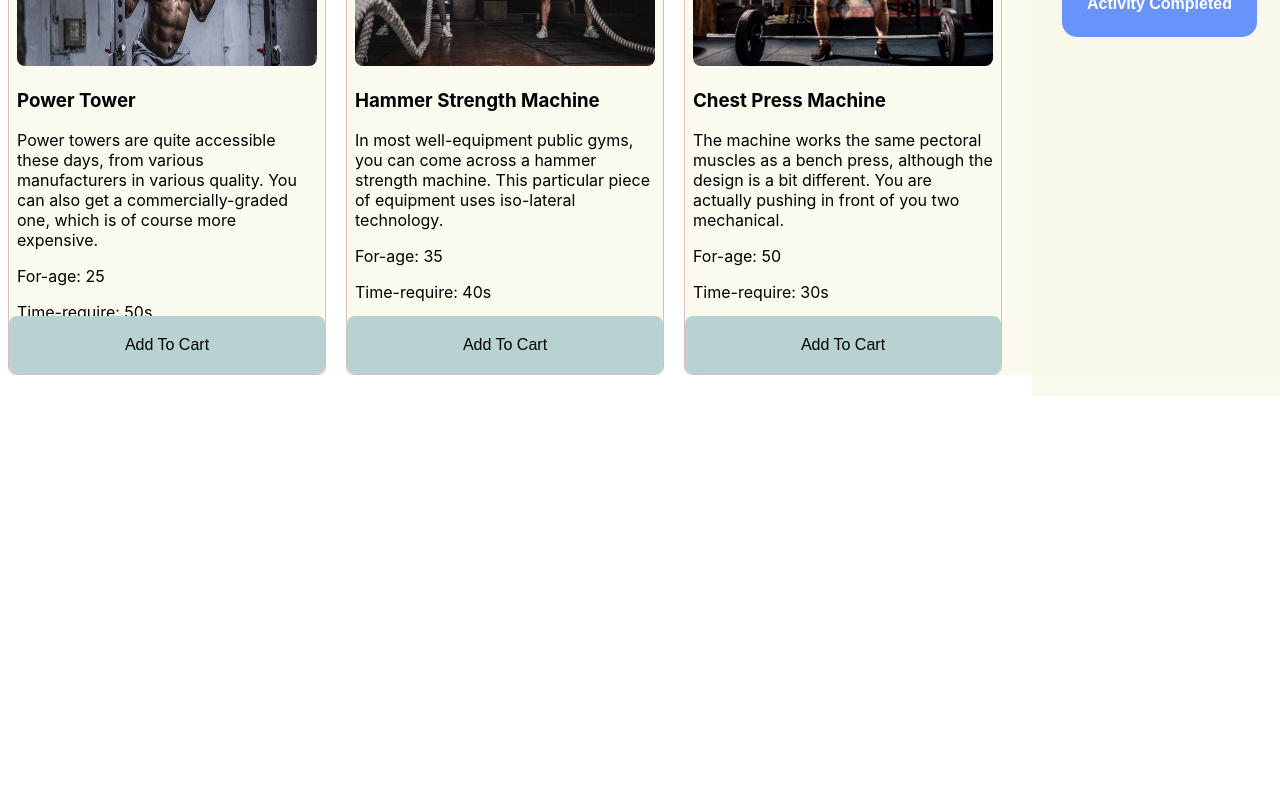
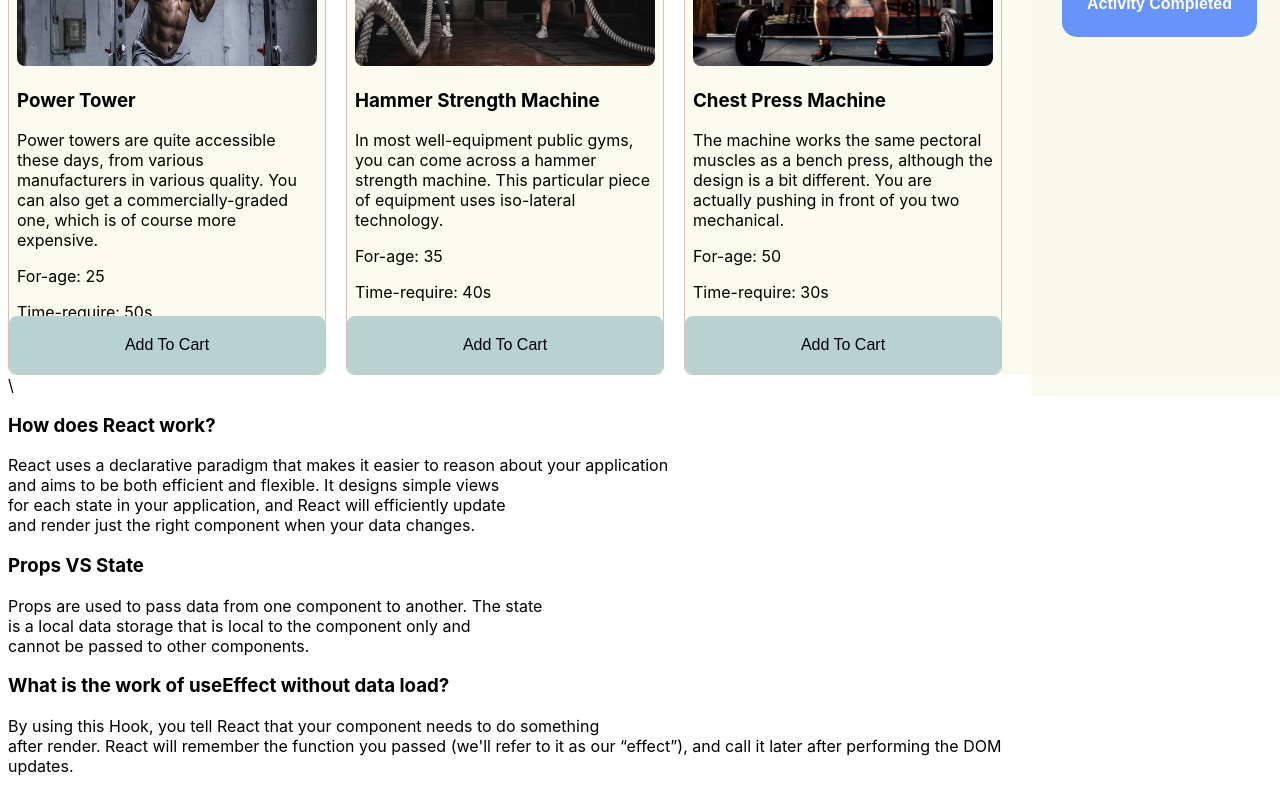
Before and after one commit to delower68/build-your-body, a React (Create React App) app: page / in a window 1280 px wide. Shown: the part 791-1591 px from the top of the page. Before the commit the page ends 1187 px from the top, so only its background shows below. Built offline with nearby package versions, Linux system fonts and the light colour scheme.

Commit message:
Question and Answer added

```diff
--- /dev/null
+++ b/src/components/Question&Answer/QuestionAnswer.js
@@ -0,0 +1,22 @@
+import React from 'react';
+
+const QuestionAnswer = () => {
+    return (
+        <div>
+            <div>
+                <h3 >How does React work?</h3>
+                <p>React uses a declarative paradigm that makes it easier to reason about your application <br /> and aims to be both efficient and flexible. It designs simple views <br /> for each state in your application, and React will efficiently update <br /> and render just the right component when your data changes.</p>
+            </div>
+            <div>
+                <h3>Props VS State</h3>
+                <p>Props are used to pass data from one component to another. The state <br /> is a local data storage that is local to the component only and <br /> cannot be passed to other components.</p>
+            </div>
+            <div>
+                <h3>What is the work of useEffect without data load?</h3>
+                <p>By using this Hook, you tell React that your component needs to do something <br /> after render. React will remember the function you passed (we'll refer to it as our “effect”), and call it later after performing the DOM updates.</p>
+            </div>
+        </div>
+    );
+};
+
+export default QuestionAnswer;
--- a/src/components/Shop/Shop.js
+++ b/src/components/Shop/Shop.js
@@ -4,6 +4,7 @@ import React,{ useEffect, useState } from 'react';
 import Activity from '../Activity/Activity'
 import SingleCard from '../All-Cards/SingleCard/SingleCard';
 import { addToDb, getStoredCart } from '../../fakeDb';
+import QuestionAnswer from '../Question&Answer/QuestionAnswer';
 
 
 
@@ -51,8 +52,8 @@ const Shop = () => {
             <div className="activity-container">
                <Activity singleProduct={singleProduct}></Activity>
             </div>
-            <div className='question-and-answer'>
-
+            <div className='question-and-answer'>\
+               <QuestionAnswer/>
             </div>
         </div>
     );
```
Also changed, not shown: src/components/Question&Answer/Question&Answer.css (added).
